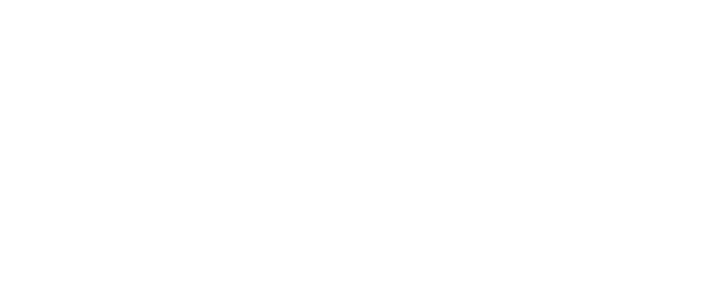
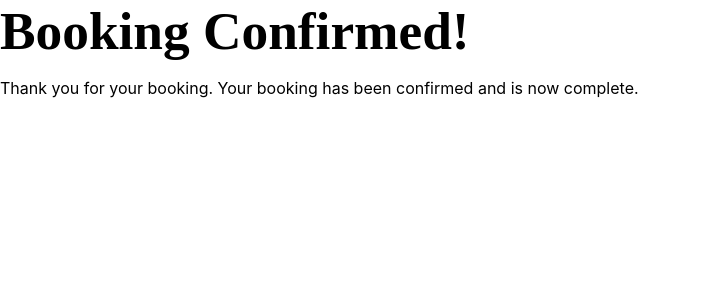
Before and after one commit to padamkarki/little-lemon, a React (Create React App) app: page /booking-confirmed in a window 1280 px wide. Before the commit this address had no page. Shown: the top 300 px of the page, without its empty margins (0-701 px from the left). Built offline with nearby package versions, Linux system fonts and the light colour scheme; a web font is replaced by a local one.

Commit message:
added and updated booking confirm page

```diff
--- a/src/App.js
+++ b/src/App.js
@@ -1,6 +1,7 @@
 import { BrowserRouter as Router, Routes, Route } from "react-router-dom";
 import Home from "./pages/Home";
 import BookingPage from "./pages/BookingPage";
+import BookingConfirmation from "./pages/BookingConfirmation";
 
 function App() {
   return (
@@ -9,6 +10,7 @@
         <Route path="/" element={<Home />} />
         <Route path="/homepage" element={<Home />} />
         <Route path="/bookingpage" element={<BookingPage />} />
+        <Route path="/booking-confirmed" element={<BookingConfirmation />} />
       </Routes>
     </Router>
   );
--- /dev/null
+++ b/src/component/ConfirmedBooking.js
@@ -0,0 +1,13 @@
+const ConfirmedBooking = () => {
+  return (
+    <>
+      <h2>Booking Confirmed!</h2>
+      <p>
+        Thank you for your booking. Your booking has been confirmed and is now
+        complete.
+      </p>
+    </>
+  );
+};
+
+export default ConfirmedBooking;
--- /dev/null
+++ b/src/pages/BookingConfirmation.js
@@ -0,0 +1,7 @@
+import ConfirmedBooking from "../component/ConfirmedBooking";
+
+const BookingConfirmation = () => {
+  return <ConfirmedBooking />;
+};
+
+export default BookingConfirmation;
--- a/src/pages/BookingPage.js
+++ b/src/pages/BookingPage.js
@@ -1,18 +1,17 @@
 import BookingForm from "../component/BookingForm";
-import { useReducer } from "react";
+import { useReducer, useEffect } from "react";
 import { fetchAPI, submitAPI } from "../component/fetch_api";
+import { useNavigate } from "react-router-dom";
 
 export const initializeTimes = () => {
   const today = new Date();
 
   return fetchAPI(today);
-  // return ["17:00", "18:00", "19:00", "20:00", "21:00", "22:00"];
 };
 
 export const updateTimes = (state, action) => {
   if (action.type === "update") {
     // logic to update available times based on date
-    // for now, returning the same times
     let selectedDate = action.date;
     if (!(selectedDate instanceof Date)) {
       selectedDate = new Date(selectedDate);
@@ -22,29 +21,34 @@
       return state;
     }
     return fetchAPI(selectedDate);
-    // return fetchAPI(action.date);
-    // ["17:00", "18:00", "19:00", "20:00", "21:00", "22:00"];
   }
   return state;
 };
 
 const BookingPage = () => {
-  const submitHandler = (data) => {
-    const result = submitAPI(data);
+  const navigate = useNavigate();
+  const submitForm = (formData) => {
+    const result = submitAPI(formData);
     if (result) {
-      console.log("Form Submitted Successfully");
+      navigate("/booking-confirmed");
+      console.log("Form Submitted");
     } else {
       console.log("Form Submission Failed");
     }
-    // console.log("Form Submitted", data);
+    console.log(formData);
   };
 
   const initialState = initializeTimes();
   const [availableTimes, dispatch] = useReducer(updateTimes, initialState);
 
+  useEffect(() => {
+    const today = new Date();
+    dispatch({ type: "update", date: today });
+  }, []);
+
   return (
     <BookingForm
-      onSubmit={submitHandler}
+      onSubmit={submitForm}
       availableTimes={availableTimes}
       dispatch={dispatch}
     />
```
Also changed, not shown: src/component/bookingData.json (added, +14 -0 lines).
